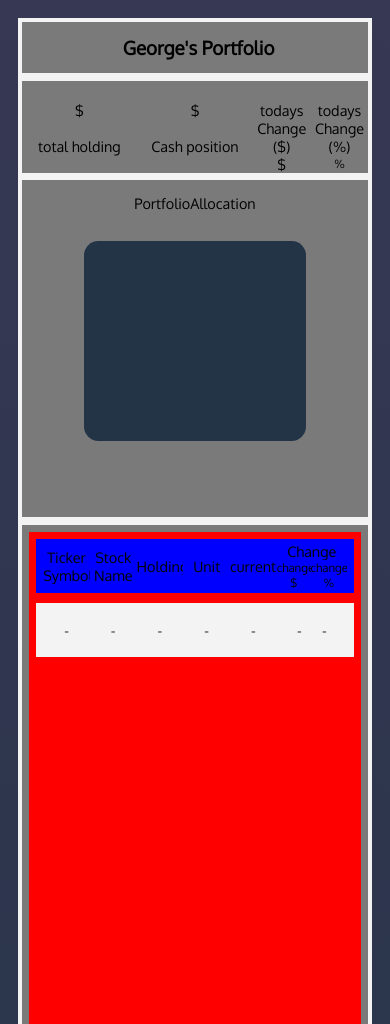
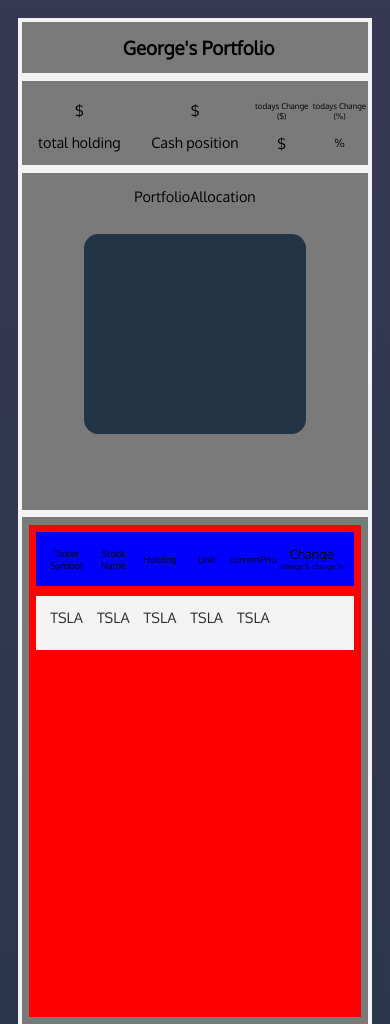
Before and after one commit to ggboots/StockPortfolio-mk1, a plain HTML site: page index.html in a window 390 px wide. Shown: the top 1024 px of the page. Drawn offline with Linux system fonts and the light colour scheme.

Commit message:
dynamically generate stock-row

```diff
--- a/index.html
+++ b/index.html
@@ -40,7 +40,7 @@
         </div>
         <div class="grid-item item-3">
             <!-- Stock Portfolio -->
-            <div class="stock-container">
+            <div class="stock-container" id="stock-container">
                 <div class="stock-header-row">
                     <div>Ticker Symbol</div>
                     <div>Stock Name</div>
@@ -55,7 +55,7 @@
                         </div>
                     </div>
                 </div>
-                <div class="stock-row">
+                <!-- <div class="stock-row">
                     <div>-</div>
                     <div>-</div>
                     <div>-</div>
@@ -66,8 +66,8 @@
                             <div>-</div>
                             <div>-</div>
                         </div>
-                    </div>
-                </div>
+                    </div> -->
+                <!-- </div> -->
             </div>
         </div>
         <div class="grid-item item-4">
--- a/src/index.js
+++ b/src/index.js
@@ -4,3 +4,76 @@
 //     Helper,
 // }
 //best way of indexing multiple javascript files to html
+
+let elementValue = 0;
+
+let stockContainer = document.getElementById("stock-container");
+stockRow = document.createElement("div");
+stockRow.setAttribute("id","stock-row");
+stockRow.setAttribute("class", "stock-row")
+for (i=0; i < 7;i++){
+    stockElement = document.createElement("div");
+    switch(i){
+        case 0:
+            stockElement.setAttribute("id", "tickerSymbol");
+            if (elementValue == 0){
+                stockElement.innerHTML = "TSLA";
+            };
+            elementValue++;
+            stockElement.setAttribute("class", "stockElement");
+
+            break;
+        case 1:
+            stockElement.setAttribute("id", "stockName");
+            if (elementValue == 1){
+                stockElement.innerHTML = "TSLA";
+            }
+            elementValue++;
+            stockElement.setAttribute("class", "stockElement");
+            break;
+        case 2:
+            stockElement.setAttribute("id", "holding");
+            if (elementValue == 2){
+                stockElement.innerHTML = "TSLA";
+            }
+            elementValue++;
+            stockElement.setAttribute("class", "stockElement");
+
+            break;
+        case 3:
+            stockElement.setAttribute("id", "units");
+            if (elementValue == 3){
+                stockElement.innerHTML = "TSLA";
+            };
+            elementValue++;
+            stockElement.setAttribute("class", "stockElement");
+
+            break;
+        case 4:
+            stockElement.setAttribute("id", "currentPrice");
+            if (elementValue == 4){
+                stockElement.innerHTML = "TSLA";
+            }
+            stockElement.setAttribute("class", "stockElement");
+
+            break;
+        case 5:
+            stockElement.setAttribute("id", "changeDollar");
+            if (elementValue == 5){
+                stockElement.innerHTML = "TSLA";
+            }
+            stockElement.setAttribute("class", "stockElement");
+
+            break;
+        case 6:
+            stockElement.setAttribute("id", "changePercentage");
+            if (elementValue == 6){
+                stockElement.innerHTML = "TSLA";
+            }
+            stockElement.setAttribute("class", "stockElement");
+
+
+    }
+    stockRow.append(stockElement);
+}
+stockContainer.append(stockRow);
--- a/styles/style.scss
+++ b/styles/style.scss
@@ -407,7 +407,7 @@
                 .holding-element1{
                     display:grid;
                     grid-column: 1fr;
-                    grid-template-areas:"item1" "item2" ;
+                    grid-template-areas:"item1" "item1" "item2" ;
                     .total-holding{
                         font-size: 1rem;
                         grid-area: item1;
@@ -421,7 +421,7 @@
                 .holding-element2{
                     display:grid;
                     grid-column: 1fr;
-                    grid-template-areas:"item1" "item2" ;
+                    grid-template-areas:"item1" "item1" "item2" ;
                     .total-cash{
                         font-size: 1rem;
                         grid-area: item1;
@@ -429,6 +429,7 @@
                     .total-holding-title{
                         justify-self: center;
                         grid-area: item2;
+                        font-size:0.8rem;
                         padding:1rem;
                     }
                 }
@@ -570,6 +571,7 @@
                 .holding-element3{
                     display:grid;
                     grid-column: 1fr;
+                    font-size:8px;
                     grid-template-areas:"item2" "item1" ;
                     #dollarChange{
                         font-size: 1rem;
@@ -585,6 +587,7 @@
                 .holding-element4{
                     display:grid;
                     grid-column: 1fr;
+                    font-size:8px;
                     grid-template-areas:"item2" "item1" ;
                     #percentChange{
                         font-size: 0.8rem;
@@ -597,22 +600,45 @@
                     }
                 }
                 .holding-element5{
-
                     display:none;
-                    grid-column: 1fr;
-                    grid-template-areas:"item1" "item2" ;
-                    #forex{
-                        font-size: 1rem;
-                        grid-area: item1;
-                    }
-                    .forex-title{
-                        justify-self: center;
-                        grid-area: item2;
-                        padding:1rem;
-                    }
                 }
 
             }
         }
 
+        .stock-container{
+            display:flex;
+            flex-direction: column;
+            padding:0.5rem;
+            height:100%;
+            background:red;
+
+            .stock-header-row{
+                display: grid;
+                grid-template-columns: 1fr 1fr 1fr 1fr 1fr 1.5fr;
+                padding:0.5rem;
+                height:54px;
+                justify-content: space-evenly;
+                align-items: center;
+                background:blue;
+                margin-bottom: 10px;
+                font-size:0.65rem;
+            }
+
+            .stock-header-change{
+                display:flex;
+                flex-direction: column;
+                .stock-header-change-title{
+                    width:100%;
+                    font-size:0.9rem;
+                }
+                .stock-header-change-options{
+                    display: flex;
+                    justify-content: space-evenly;
+                    font-size: 0.5rem;
+                }
+            }
+        }
+
+
     }
```
Also changed, not shown: styles/style.css, 1 other file.
